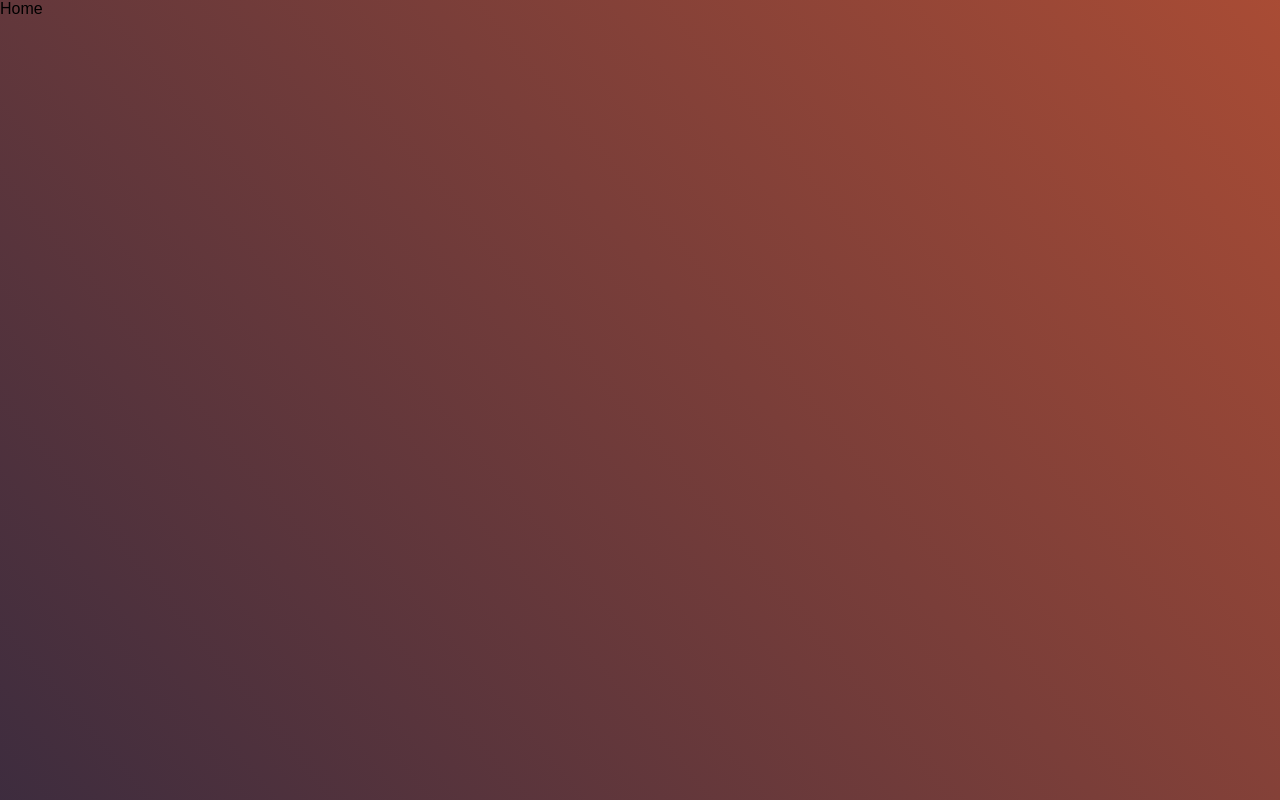
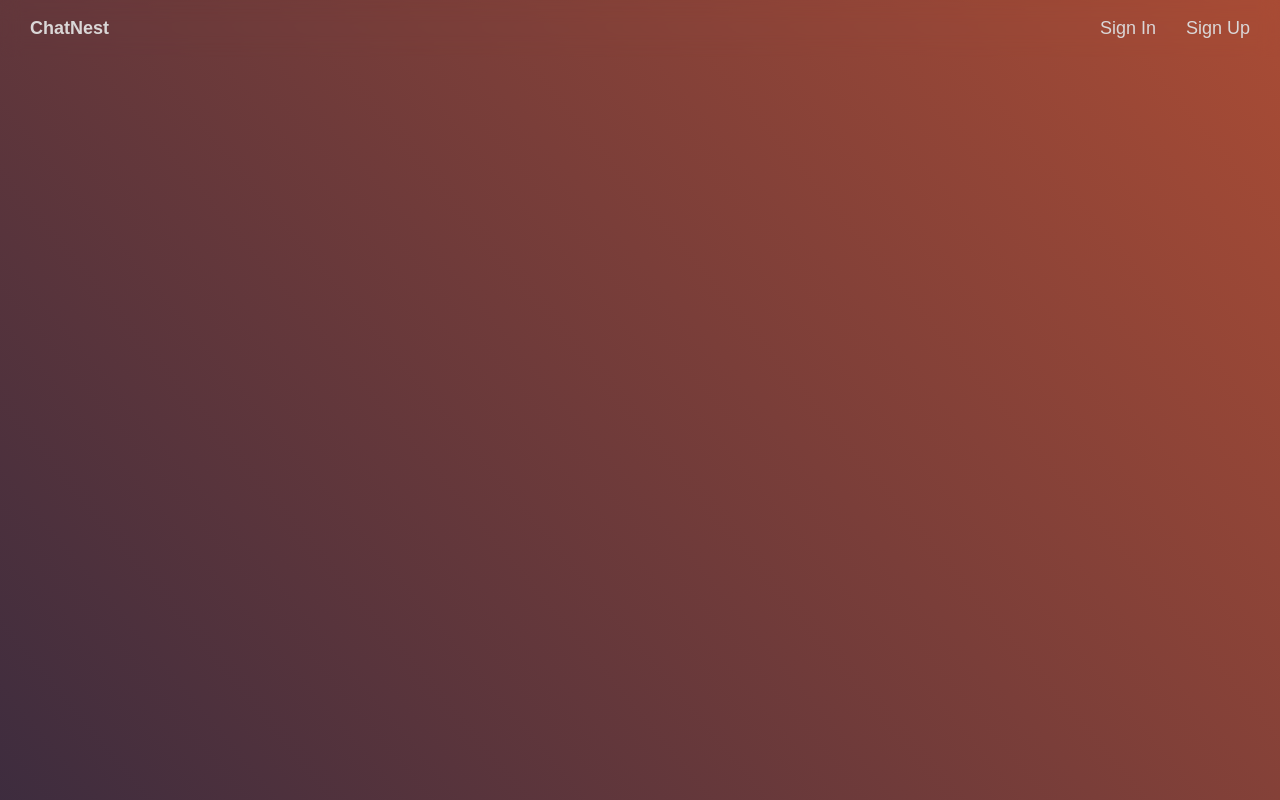
Before and after one commit to MuhammadAhmedKhalid/ChatNestMERN, a React (Create React App) app in the folder frontend/: page /home in a window 1280 px wide. Built offline with nearby package versions, Linux system fonts and the light colour scheme.

Commit message:
Saving and reading JWT, and Navbar updated.

```diff
--- a/frontend/package.json
+++ b/frontend/package.json
@@ -46,5 +46,8 @@
       "last 1 firefox version",
       "last 1 safari version"
     ]
+  },
+  "devDependencies": {
+    "@babel/plugin-proposal-private-property-in-object": "^7.21.11"
   }
 }
--- a/frontend/src/Components/HomeScreen/Home.tsx
+++ b/frontend/src/Components/HomeScreen/Home.tsx
@@ -1,9 +1,10 @@
-import React from 'react'
+import Navbar from '../Navbar'
 
 function Home() {
   return (
-    <div>Home</div>
-    // Navbar
+    <div>
+      <Navbar/>
+    </div>
   )
 }
 
--- a/frontend/src/Components/LandingScreen/SignInForm.tsx
+++ b/frontend/src/Components/LandingScreen/SignInForm.tsx
@@ -32,6 +32,7 @@ function SignInForm() {
     try {
       const response = await axios.post('http://localhost:5000/users/login', userData);
       alert(response.data.message);
+      localStorage.setItem('jwt', response.data.token);
       // shift to home screen
       navigate('/home');
     } catch (error: any) {
@@ -51,6 +52,7 @@ function SignInForm() {
         <form onSubmit={handleSubmit}>
           <div className="form-group">
             <input
+              autoFocus
               type="text"
               id="username"
               name="username"
--- a/frontend/src/Components/LandingScreen/SignUpForm.tsx
+++ b/frontend/src/Components/LandingScreen/SignUpForm.tsx
@@ -127,6 +127,7 @@ function SignUpForm() {
       <form onSubmit={handleSubmit}>
         <div className="form-group">
           <input
+            autoFocus
             type="text"
             id="fullName"
             name="fullName"
--- a/frontend/src/Components/Navbar.tsx
+++ b/frontend/src/Components/Navbar.tsx
@@ -2,22 +2,32 @@ import '../Styling/Navbar.css'
 import { useDispatch } from 'react-redux';
 import { openSignIn, closeSignIn } from '../Redux/SignIn/Actions';
 import { openSignUp, closeSignUp } from '../Redux/SignUp/Actions'
+import { useNavigate } from 'react-router-dom';
 
 function Navbar() {
 
   const dispatch = useDispatch();
+  const navigate = useNavigate();
+
+  const storedToken = localStorage.getItem('jwt');
 
   const handleSignIn = () => {
     dispatch(openSignIn());
     dispatch(closeSignUp());
   }
 
-  const handlSignUp = () => {
+  const handleSignUp = () => {
     dispatch(openSignUp());
     dispatch(closeSignIn());
   }
 
-  const handleHome = () => {
+  const handleLogout = () => {
+    localStorage.removeItem('jwt');
+    navigate('/');
+    // call logout endpoint which will expire jwt
+  }
+
+  const handleLogo = () => {
     dispatch(closeSignUp());
     dispatch(closeSignIn());
   }
@@ -25,11 +35,17 @@ function Navbar() {
   return (
     <nav className="navbar">
       <div className="navbar-left">
-        <p className="nav-link" style={{fontWeight: 'bold'}} onClick={handleHome}>ChatNest</p>
+        <p className="nav-link" style={{fontWeight: 'bold'}} onClick={handleLogo}>ChatNest</p>
       </div>
       <div className="navbar-right">
-        <p className="nav-link" onClick={handleSignIn}>Sign In</p>
-        <p className="nav-link" onClick={handlSignUp}>Sign Up</p>
+        {
+          storedToken !== null ?
+          <p className="nav-link" onClick={handleLogout}>Logout</p> :
+          <>
+            <p className="nav-link" onClick={handleSignIn}>Sign In</p>
+            <p className="nav-link" onClick={handleSignUp}>Sign Up</p>
+          </>
+        }
       </div>
     </nav>
   )
```
Also changed, not shown: 1 other file (tests, documents, lock files or other folders).
